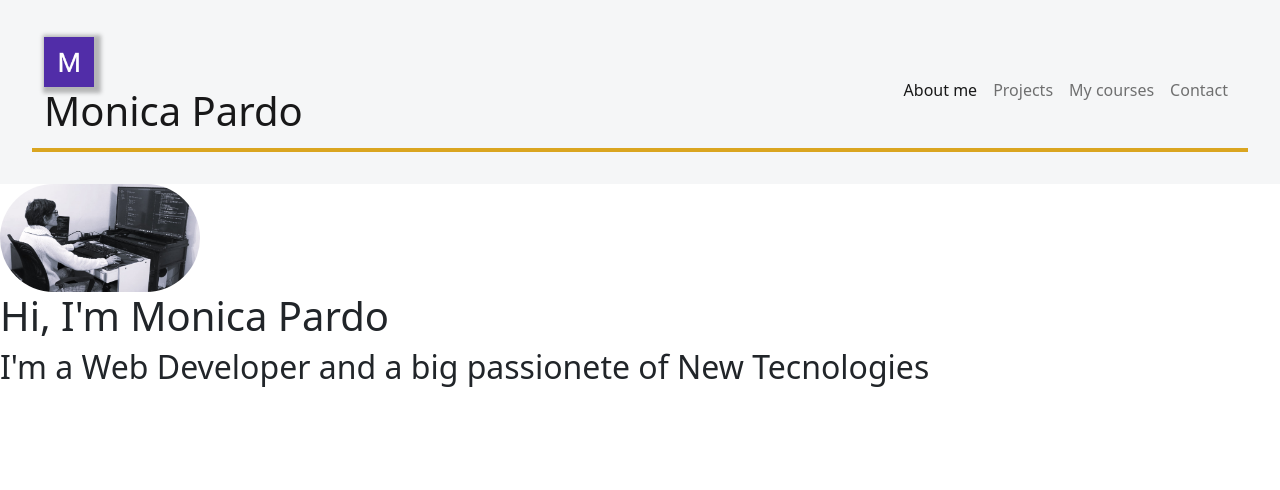
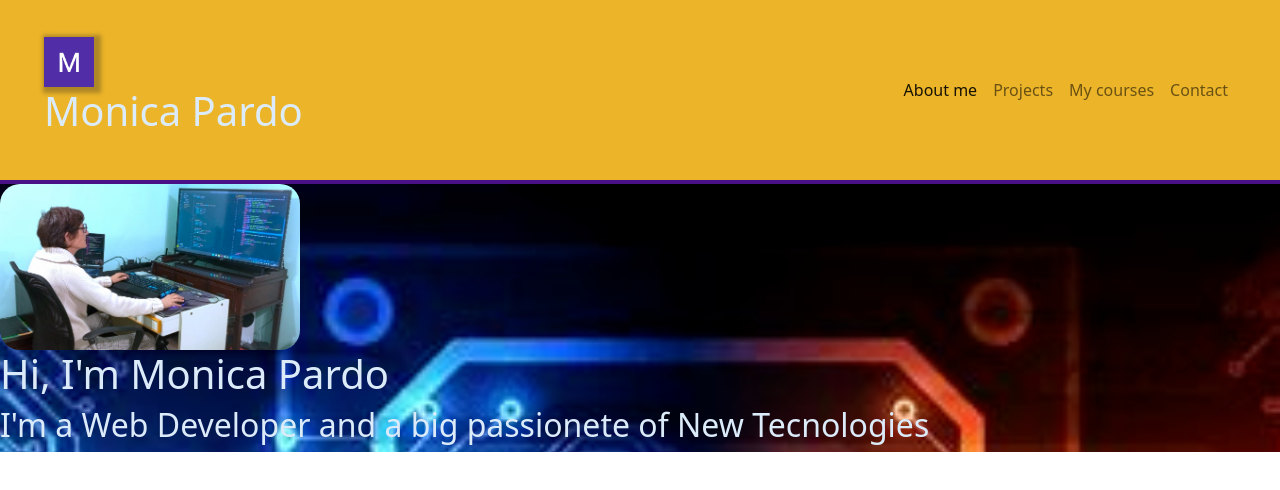
Before and after one commit to monica-tech75/hello-github, a plain HTML site: page index.html in a window 1280 px wide. Drawn offline with nearby package versions, Linux system fonts and the light colour scheme.

Commit message:
Add background-images and hero content

```diff
--- a/CSS/styles.css
+++ b/CSS/styles.css
@@ -2,7 +2,7 @@
 
   .navbar {
     padding: 2rem;
-    background-color: #f5f6f7;
+    background-color: rgb(235, 180, 41);
   }
 
   .navbar-collapse {
@@ -12,13 +12,31 @@
   .navbar-brand > img{
     box-shadow: 3px 2px 4px 4px rgba(32,32,32,0.3);
   }
-  .container-fluid {
-    border-bottom: 4px solid goldenrod;
+  .navbar {
+    border-bottom: 4px solid rgb(73, 17, 133);
   }
 
-  .setup > img {
-    border-radius: 5em;
+    /* Hero Section */
+  section {
+    width: 100%;
+    background-image: url("/Ressourses/images/chip3d.png");
+    background-repeat: no-repeat;
+    background-size: cover;
   }
+  .hero {
+    display: flex;
+    flex-direction: column;
+    align-items: center;
+
+  }
+  section > div > img {
+    border-radius: 20px;
+  }
+  h1, h2 {
+    color:rgb(220, 235, 249)
+  }
+
+
 
   /* Media Queris */
   @media screen and (max-width: 767px) {
--- a/index.html
+++ b/index.html
@@ -53,8 +53,8 @@
     </nav>
     <!-- Section Hero -->
     <section>
-      <div class="setup">
-        <img src="./Ressourses/images/my-setup-b&w.jpg" alt="setup of Developer" width="200px">
+      <div class="hero align-items-stretch">
+        <img src="./Ressourses/images/mynew-setup.jpg" alt="setup of Developer" width="300px">
         <h1>Hi, I'm Monica Pardo</h1>
         <h2>I'm a Web Developer and a big passionete of New Tecnologies</h2>
       </div>
```
Also changed, not shown: Ressourses/images/chip3d.png (added), Ressourses/images/mynew-setup.jpg (added).
